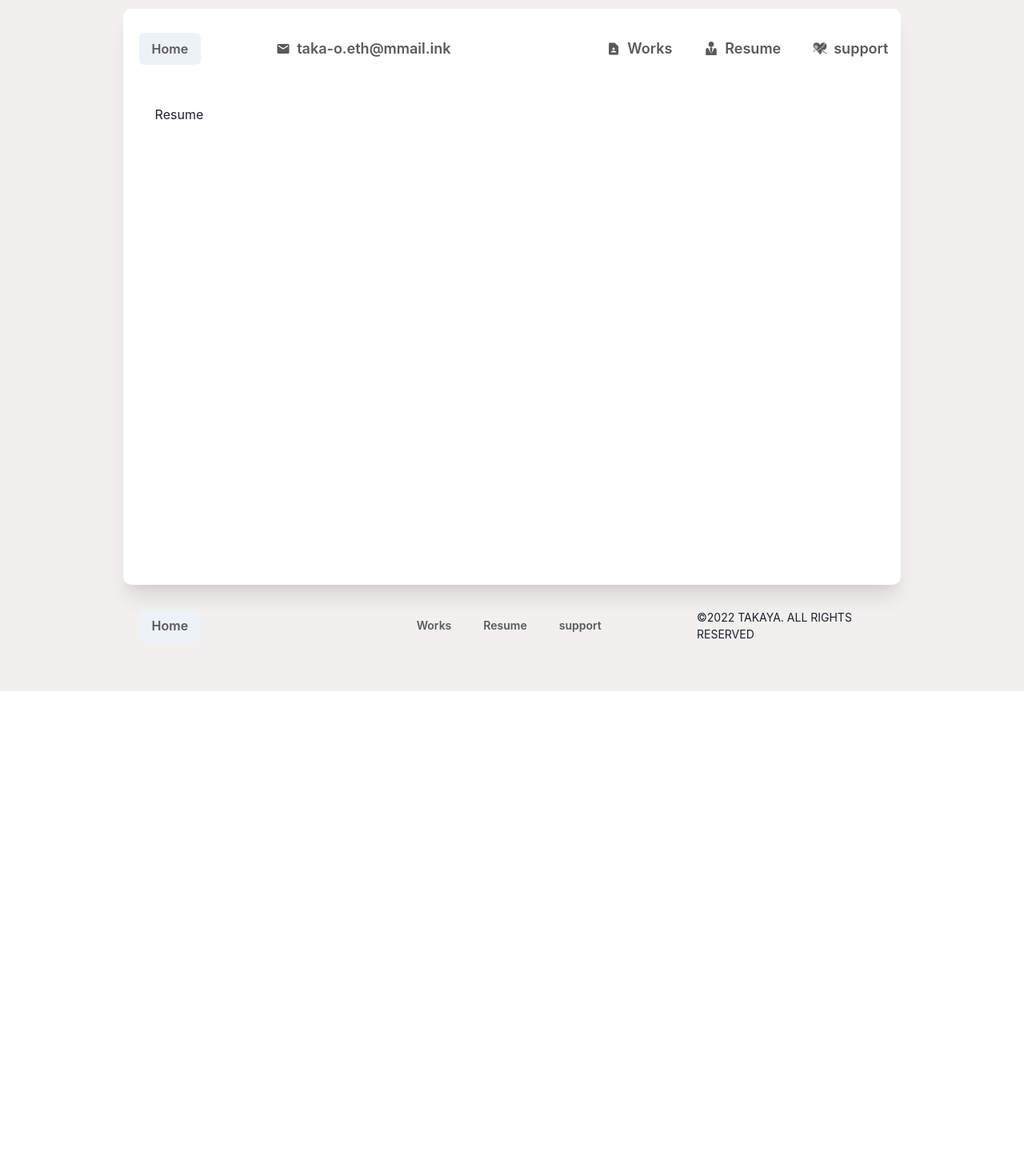
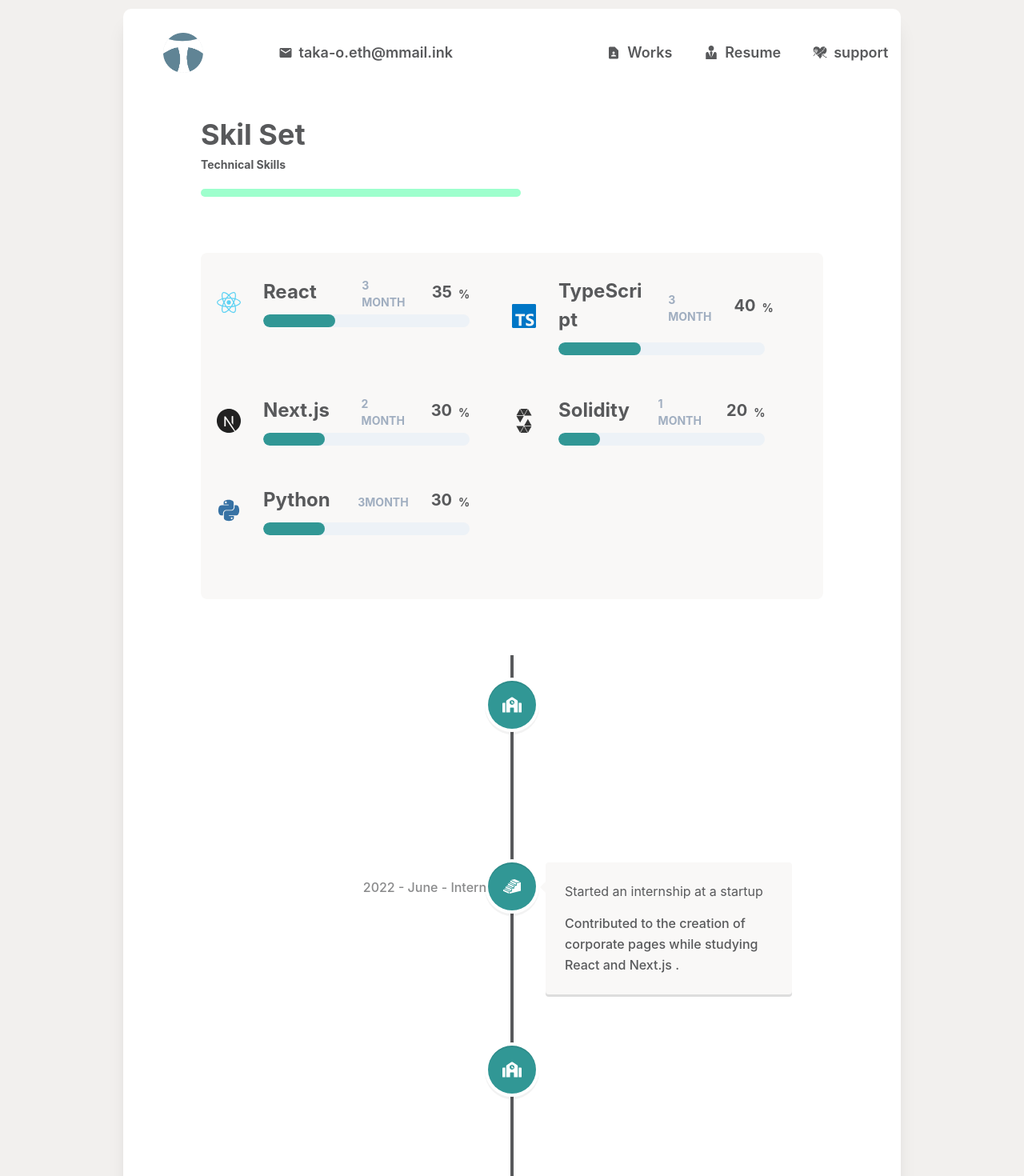
Before and after one commit to takaya-okamoto/okamoto-takaya.github.io, a Next.js app: page /resume in a window 1280 px wide. Shown: the part 40-1510 px from the top of the page at 80% size. Before the commit the page ends 904 px from the top, so only its background shows below. Built offline with nearby package versions, Linux system fonts and the light colour scheme.

Commit message:
resolve resume page

```diff
--- a/components/footer.tsx
+++ b/components/footer.tsx
@@ -3,6 +3,7 @@ import {
   HStack,
   Button,
   Box,
+  Image
 } from "@chakra-ui/react";
 import NextLink from "next/link"
 
@@ -12,7 +13,7 @@ export function Footer(): JSX.Element {
       {/* Footer left */}
       <Box w="35.8%">
         <NextLink href='/'>
-          <Button color="#58595b">Home</Button>
+          <Image src="/icon/taka.png" alt="taka" w="35px" ml="30px"/>
         </NextLink>
       </Box>
 
--- a/components/header.tsx
+++ b/components/header.tsx
@@ -2,7 +2,8 @@ import {
   HStack,
   Button,
   Box,
-  useClipboard
+  useClipboard,
+  Image
 } from "@chakra-ui/react";
 import NextLink from "next/link"
 
@@ -20,7 +21,7 @@ export function Header(): JSX.Element {
       {/* Header left */}
       <HStack w="60%">
         <NextLink href='/'>
-          <Button color="#58595b">Home</Button>
+          <Image src="/icon/taka.png" alt="taka" w="50px" ml="30px"/>
         </NextLink>
         <Box pl="70px">
           <Button onClick={onCopy} color="#58595b" leftIcon={<MdEmail />} bgColor="white" borderRadius="3px" fontSize='lg' _hover={{bg: '#8bbbd3', color: '#fff'}}>
--- a/components/mainArea/selfIntroduction.tsx
+++ b/components/mainArea/selfIntroduction.tsx
@@ -22,10 +22,10 @@ export function SelfIntroduction(): JSX.Element {
         </VStack>
 
       </HStack>
-      <Text pb="20px" fontWeight="bold" fontSize="xl" color="#58595b">READ ME</Text>
+      <Text >READ ME</Text>
       <Text color="#58595b">
         I am a junior in college studying computer science. My areas of interest
-        are 「Web3.0」 and Philosophy. I have learned technology through Udemy and
+        are「Web3.0」and「Philosophy」. I have learned technology through Udemy and
         books. When I am not coding, I am thinking about new business ventures
         and refraining from outdoor activities such as watching soccer, fishing,
         etc. I am currently interning as an engineer at Prossell.jp.
--- /dev/null
+++ b/components/resumeArea/skil.tsx
@@ -0,0 +1,28 @@
+import { Text, HStack, Box, Progress, Link } from '@chakra-ui/react'
+import { techDatatype } from './techData'
+
+export function SkilSet(props:techDatatype):JSX.Element {
+
+  return (
+    <Box pb="50px">
+      <HStack>
+        <Box pr="20px">
+          <Link href={props.url} isExternal>
+            <Text color={props.color} fontSize="30px">{props.icon}</Text>
+          </Link>
+        </Box>
+        <Box w="70%">
+          <HStack>
+          <Box w="50%">
+            <Text fontWeight="bold" fontSize="2xl" color="#58595b" pb="10px" pr="20px">{props.name}</Text>
+          </Box>
+            <Text fontWeight="bold" fontSize="sm" color="gray.400" pb="5px" pr="20px">{props.learningPeriod}</Text>
+            <Text fontWeight="bold" fontSize="xl" color="#58595b" pb="10px">{props.progress}</Text>
+            <Text fontWeight="bold" fontSize="sm" color="#58595b" pb="5px">%</Text>
+          </HStack>
+          <Progress value={props.progress} size='lg' borderRadius="20px" colorScheme='teal' />
+        </Box>
+      </HStack>
+    </Box>
+  )
+}
--- /dev/null
+++ b/components/resumeArea/tech.tsx
@@ -0,0 +1,24 @@
+import { Box, SimpleGrid } from '@chakra-ui/react'
+import { SkilSet } from './skil'
+import { techData } from './techData'
+
+export function Tech():JSX.Element {
+  return (
+    <SimpleGrid columns={2} bg="#f9f8f7" borderRadius="8px" p="30px 20px" mt="70px" mb="70px">
+      {techData.map((data, index) => {
+        return (
+          <Box key={index}>
+            <SkilSet
+              icon={data.icon}
+              name={data.name}
+              progress={data.progress}
+              learningPeriod={data.learningPeriod}
+              color={data.color}
+              url={data.url}
+            />
+          </Box>
+        )
+      })}
+    </SimpleGrid>
+  )
+}
--- /dev/null
+++ b/components/resumeArea/techData.tsx
@@ -0,0 +1,54 @@
+import { FaReact, FaPython } from "react-icons/fa"
+import { SiTypescript, SiNextdotjs, SiSolidity } from "react-icons/si"
+
+export type techDatatype = {
+  icon: JSX.Element,
+  name: string,
+  progress: number,
+  learningPeriod: string,
+  color: string,
+  url: string
+}
+
+export const techData: techDatatype[] = [
+  {
+    icon: <FaReact />,
+    name: "React",
+    progress: 35,
+    learningPeriod: "3 MONTH",
+    color: "#5ED2F3",
+    url: "https://reactjs.org/"
+  },
+  {
+    icon: <SiTypescript />,
+    name: "TypeScript",
+    progress: 40,
+    learningPeriod: "3 MONTH",
+    color: "#0076C6",
+    url: "https://www.typescriptlang.org/"
+  },
+  {
+    icon: <SiNextdotjs />,
+    name: "Next.js",
+    progress: 30,
+    learningPeriod: "2 MONTH",
+    color: "#212121",
+    url: "https://nextjs.org/"
+  },
+  {
+    icon: <SiSolidity />,
+    name: "Solidity",
+    progress: 20,
+    learningPeriod: "1 MONTH",
+    color: "#363636",
+    url: "https://docs.soliditylang.org/en/v0.8.16/"
+  },
+  {
+    icon: <FaPython />,
+    name: "Python",
+    progress: 30,
+    learningPeriod: "3MONTH",
+    color: "#3772A4",
+    url: "https://www.python.org/"
+  },
+]
--- /dev/null
+++ b/components/resumeArea/timeLine.tsx
@@ -0,0 +1,58 @@
+
+import {
+  VerticalTimeline,
+  VerticalTimelineElement,
+} from "react-vertical-timeline-component";
+import 'react-vertical-timeline-component/style.min.css';
+import { FaSchool } from 'react-icons/fa';
+import { Gi3DStairs } from 'react-icons/gi';
+
+export function TimeLine(): JSX.Element {
+  return (
+    <VerticalTimeline lineColor="#58595B">
+
+      <VerticalTimelineElement
+        className="vertical-timeline-element--work"
+        contentStyle={{ background: "#F9F8F7", color: "#58595b" }}
+        contentArrowStyle={{ borderRight: "7px solid #F9F8F7" }}
+        date="2020 - admission"
+        iconStyle={{ background: "#319795", color: "#fff" }}
+        icon={<FaSchool />}
+      >
+        <h3>I stepped into the world of the Internet</h3>
+        <p>
+        Entered the Faculty of Informatics at Kaishi professional university.
+        </p>
+      </VerticalTimelineElement>
+
+      <VerticalTimelineElement
+        className="vertical-timeline-element--work"
+        contentStyle={{ background: "#F9F8F7", color: "#58595b" }}
+        contentArrowStyle={{ borderRight: "7px solid #F9F8F7" }}
+        date="2022 - June - Intern"
+        iconStyle={{ background: "#319795", color: "#fff" }}
+        icon={<Gi3DStairs />}
+      >
+        <h3>Started an internship at a startup</h3>
+        <p>
+        Contributed to the creation of corporate pages while studying React and Next.js .
+        </p>
+      </VerticalTimelineElement>
+
+      <VerticalTimelineElement
+        className="vertical-timeline-element--work"
+        contentStyle={{ background: "#F9F8F7", color: "#58595b" }}
+        contentArrowStyle={{ borderRight: "7px solid #F9F8F7" }}
+        date="2022 - August - Portfolio"
+        iconStyle={{ background: "#319795", color: "#fff" }}
+        icon={<FaSchool />}
+      >
+        <h3>Creating a Portfolio</h3>
+        <p>
+        Created my own portfolios to apply the knowledge I learned during my internship (this page).
+        </p>
+      </VerticalTimelineElement>
+
+    </VerticalTimeline>
+  );
+}
--- a/package.json
+++ b/package.json
@@ -17,12 +17,14 @@
     "react": "18.2.0",
     "react-dom": "18.2.0",
     "react-icons": "^4.4.0",
+    "react-vertical-timeline-component": "^3.5.2",
     "swr": "^1.3.0"
   },
   "devDependencies": {
     "@types/node": "18.7.2",
     "@types/react": "18.0.17",
     "@types/react-dom": "18.0.6",
+    "@types/react-vertical-timeline-component": "^3.3.3",
     "eslint": "8.21.0",
     "eslint-config-next": "12.2.5",
     "typescript": "4.7.4"
--- a/pages/resume.tsx
+++ b/pages/resume.tsx
@@ -1,9 +1,18 @@
 import { Text, Button, Box } from '@chakra-ui/react'
+import { Line } from '../components/line/line'
+import { Connection } from '../components/mainArea/connection'
+import { Tech } from '../components/resumeArea/tech'
+import { TimeLine } from '../components/resumeArea/timeLine'
 
 export default function Resume():JSX.Element {
   return (
-    <Box h="80vh" p="40px">
-      <Text>Resume</Text>
+    <Box p="40px 10%">
+      <Text fontWeight="bold" fontSize="4xl" color="#58595b">Skil Set</Text>
+      <Text pb="20px" fontWeight="bold" fontSize="sm" color="#58595b">Technical Skills</Text>
+      <Line />
+      <Tech />
+      <TimeLine />
+      <Connection />
     </Box>
   )
 }
```
Also changed, not shown: public/icon/taka.png (added), 1 other file (tests, documents, lock files or other folders).
